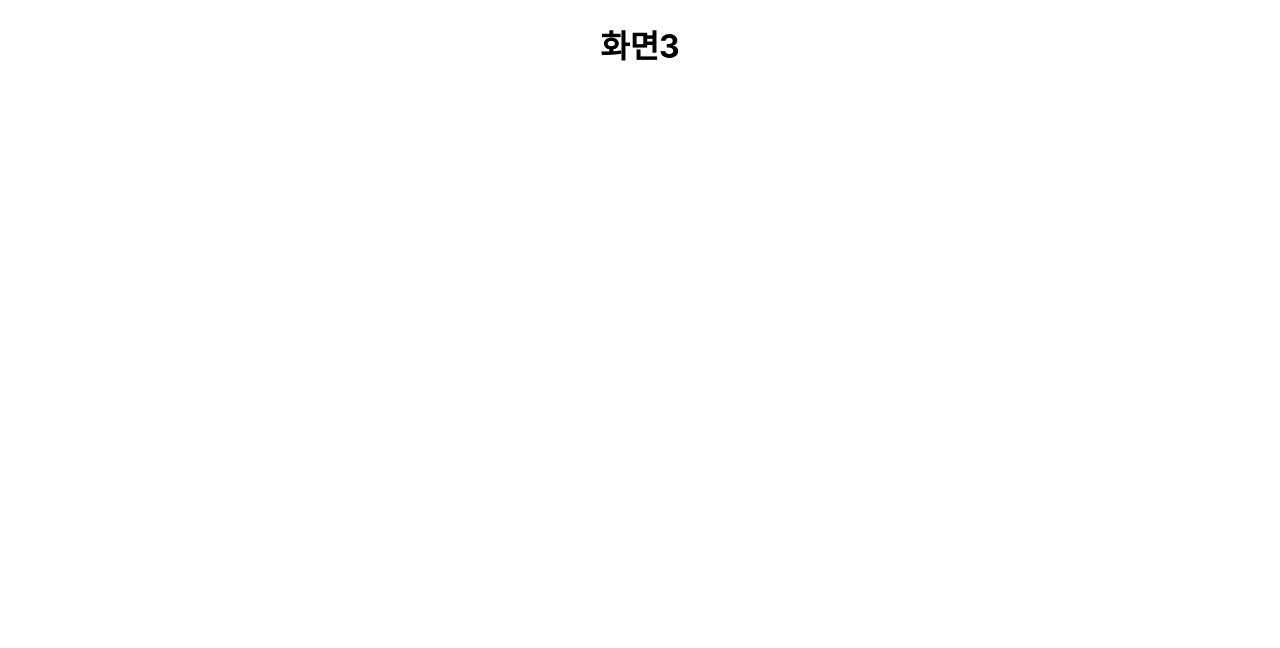
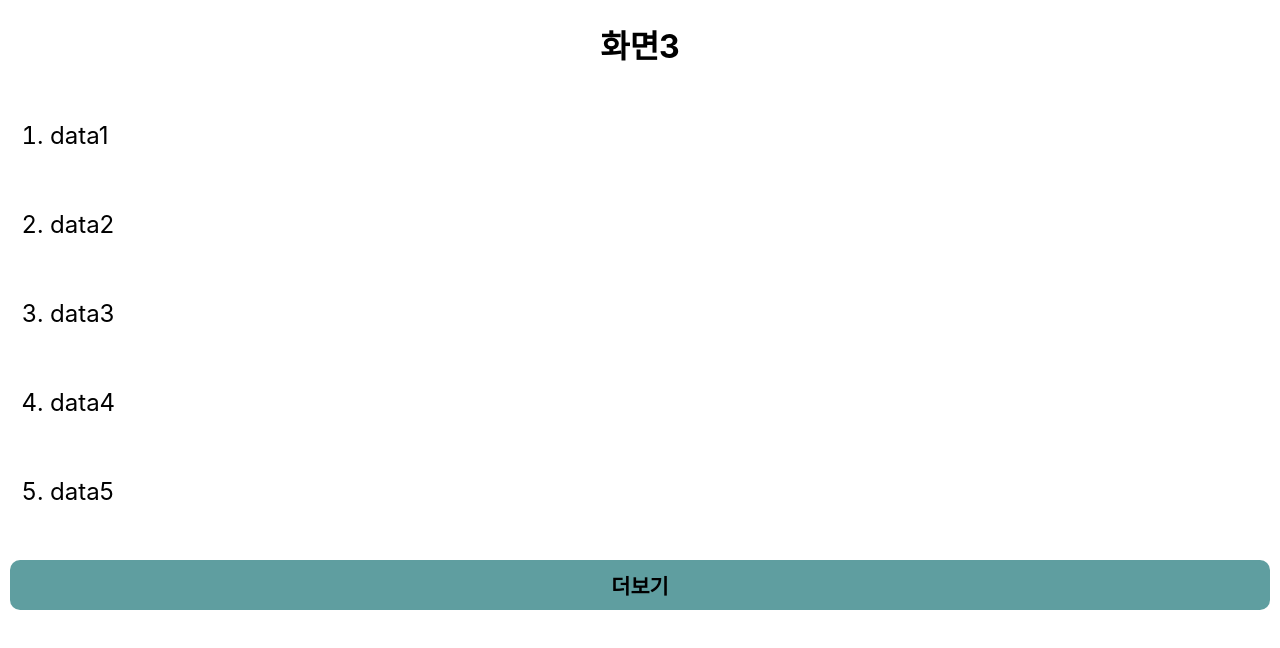
Before and after one commit to o-tao/react-app, a React (Create React App) app: page /view3 in a window 1280 px wide. Shown: the top 648 px of the page. Built offline with nearby package versions, Linux system fonts and the light colour scheme.

Commit message:
View 예제3 스크롤 내릴 시 새 page로드

```diff
--- a/src/viewApp/ViewApp.js
+++ b/src/viewApp/ViewApp.js
@@ -1,6 +1,7 @@
 import {BrowserRouter, Route, Routes, useNavigate} from 'react-router-dom';
 import './ViewApp.css';
 import {useEffect, useState} from "react";
+import {useInView} from 'react-intersection-observer';
 
 const getData = async page => {
     const response = await fetch(`/${page}.json`);
@@ -68,9 +69,32 @@ const View2 = () => {
 }
 
 const View3 = () => {
+    const [array, setArray] = useState([]);
+    const [nextPage, setNextPage] = useState(1);
+    const {ref, inView} = useInView();
+    const [total, setTotal] = useState(3);
+
+    useEffect(() => {
+        if (inView && nextPage <= total) {
+            const response = getData(`data${nextPage}`);
+            response.then(data => {
+                setArray([...array, ...data.results]);
+                setNextPage(data.page + 1);
+                setTotal(data.total_pages);
+            });
+        }
+        // response.catch(error => console.log(error)); // 에러처리
+    }, [inView]);
+
     return (
         <div className="container">
             <h1 className="head">화면3</h1>
+            <ol className="body">
+                {
+                    array.map((row, index) => <li style={{padding: '30px 0'}} key={index}>{row.name}</li>)
+                }
+            </ol>
+            <button type="button" className="more" ref={ref}>더보기</button>
         </div>
     );
 }
```
